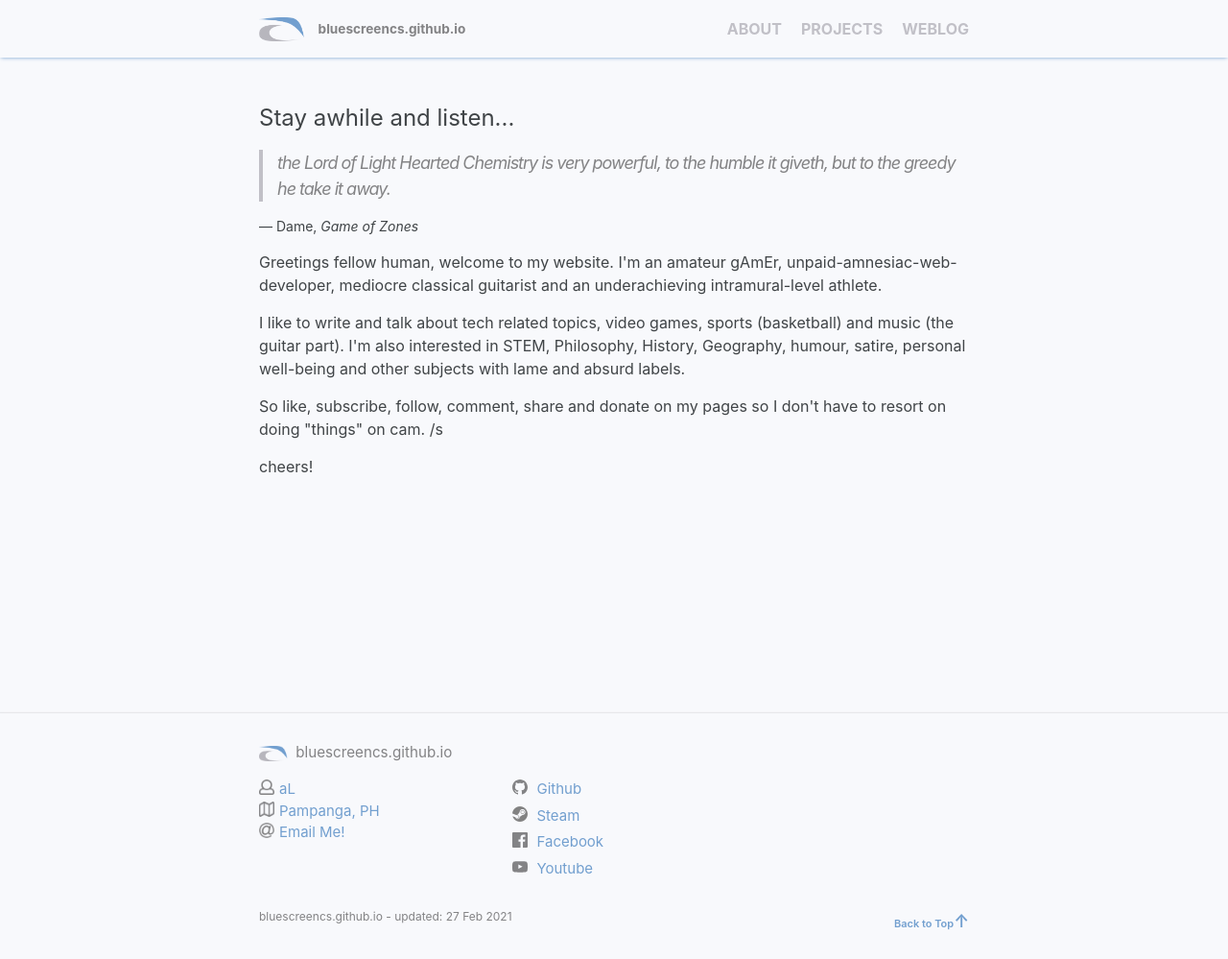
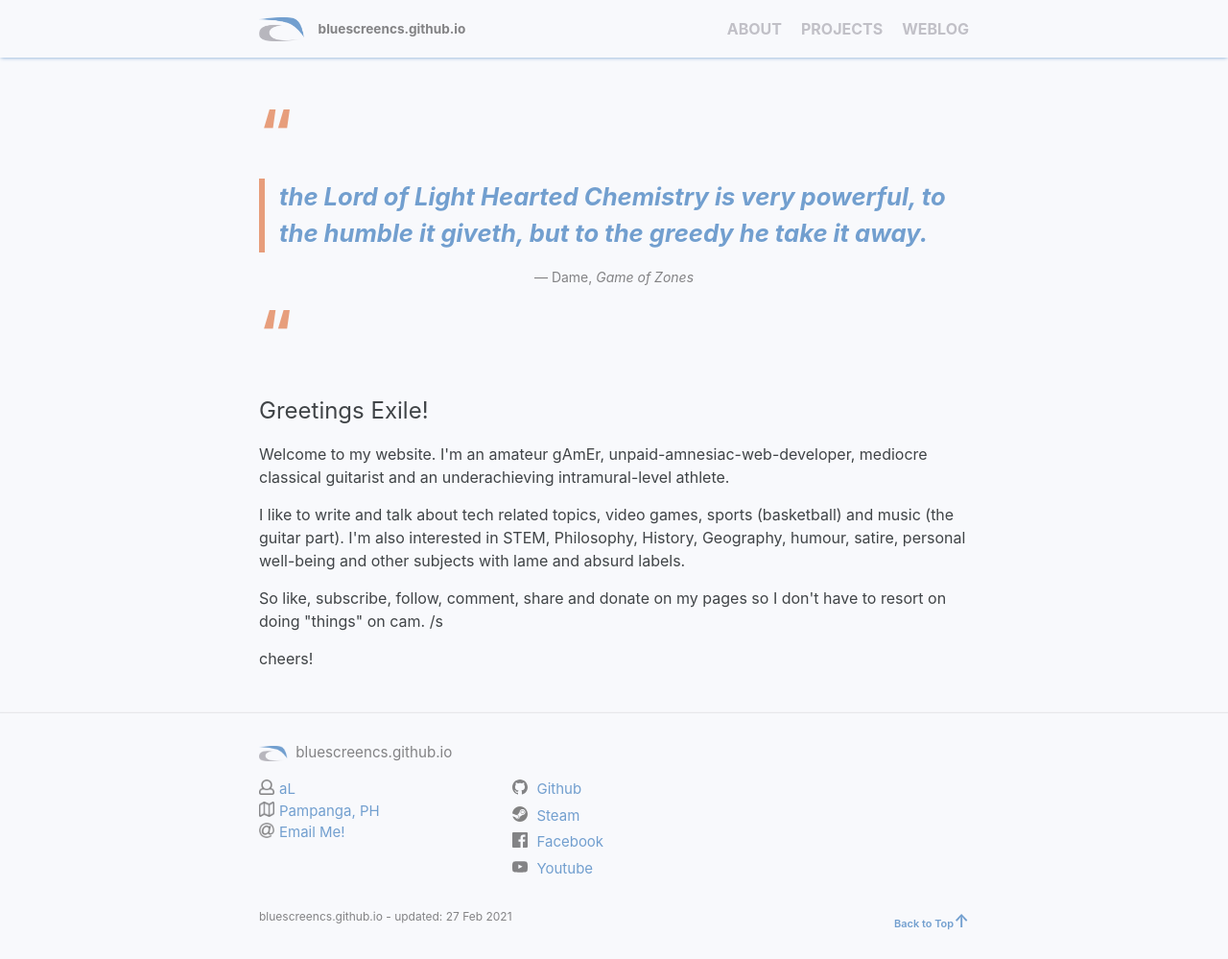
Before and after one commit to bluescreencs/bluescreen.github.io, a Jekyll site: the page built from index.html, in a window 1280 px wide and 1103 px high, cut to the strip 0-999 px from the top of the window. Shown: the whole strip at 96% size. Built offline with Jekyll 4.4.1, drawn with Linux system fonts in a browser that asks for light colours.

Commit message:
added styling on quotes

```diff
--- a/_includes/greetings.html
+++ b/_includes/greetings.html
@@ -5,7 +5,8 @@
         const greetings =
             [
                "Welcome to the bonfire, Unkindled One!" ,
-               "Stay awhile and listen..."
+               "Stay awhile and listen...",
+               "Greetings Exile!"
             ]
 
 
--- a/_includes/head.html
+++ b/_includes/head.html
@@ -3,5 +3,6 @@
   <meta http-equiv="X-UA-Compatible" content="IE=edge">
   <meta name="viewport" content="width=device-width, initial-scale=1">
   <link rel="shortcut icon" type="image/x-icon" href="/assets/img/favicon.png">
+  <link rel="preconnect" href="https://fonts.gstatic.com">
   <link rel="stylesheet" href="{{ "/assets/css/main.css" | relative_url }}">
 </head>
--- a/_includes/quotes.html
+++ b/_includes/quotes.html
@@ -1,7 +1,7 @@
-<p><figcaption class="quotes">
+<figcaption class="quotes">
     <blockquote id="quote"></blockquote>
     <figcaption>&mdash;&nbsp;<span id="author"></span>,&nbsp;<cite id="citation"></cite></figcaption>
-</figcaption></p>
+</figcaption>
 
 <script>
     (function addRandomQuote() {
--- /dev/null
+++ b/_sass/layout/components/_quotes.scss
@@ -0,0 +1,21 @@
+/***
+* QUOTES
+***/
+.quotes {
+    color: $grayDark;
+
+    &::before, &::after { content: '\201c'; color: $accent; font-size: 4rem; font-weight: bolder};
+
+    #quote {
+        color: $blue;
+        font-weight: bold;
+        letter-spacing: normal;
+        font-size: 1.6rem;
+        border-left: 6px solid $accent;
+    }
+
+    figcaption {
+        text-align: center;
+    }
+
+}
--- a/_sass/miniminima.scss
+++ b/_sass/miniminima.scss
@@ -41,6 +41,7 @@ $on-laptop:        800px !default;
   "styles/shadow",
   "layout/components/header",
   "layout/components/footer",
+  "layout/components/quotes",
   "layout/containers/pages",
   "layout/containers/blog",
   "layout/containers/posts"
--- a/index.html
+++ b/index.html
@@ -3,9 +3,9 @@ layout: default
 title: About
 ---
 <div id="homePage">
+{%- include quotes.html -%}
 {%- include greetings.html -%}
-{%- include quotes.html -%}
-<p>Greetings fellow human, welcome to my website. I'm an amateur gAmEr, unpaid-amnesiac-web-developer, mediocre classical guitarist and an underachieving intramural-level athlete.</p>
+<p>Welcome to my website. I'm an amateur gAmEr, unpaid-amnesiac-web-developer, mediocre classical guitarist and an underachieving intramural-level athlete.</p>
 
 <p>I like to write and talk about tech related topics, video games, sports (basketball) and music (the guitar part). I'm also interested in STEM, Philosophy, History, Geography, humour, satire, personal well-being and other subjects with lame and absurd labels.</p>
 
```
Also changed, not shown: _sass/global/_colors.scss (line endings or trailing spaces).
